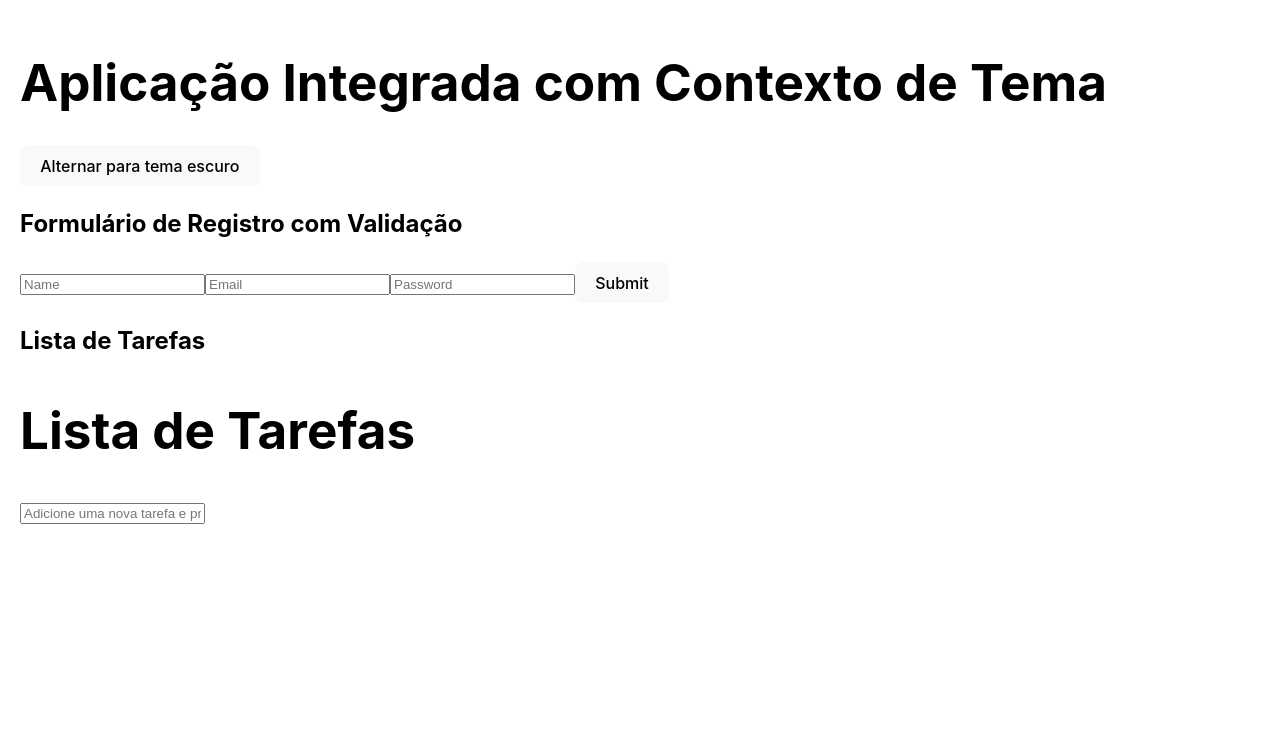
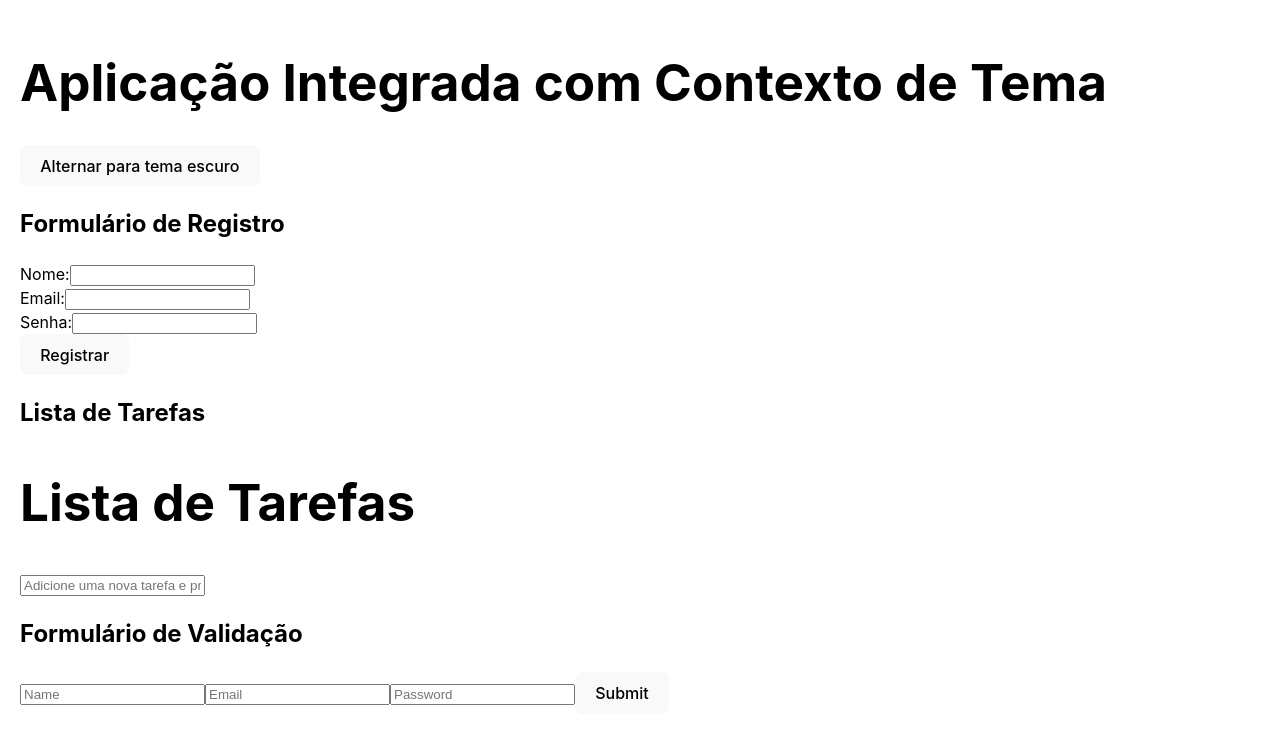
Before and after one commit to LivsDev/FMT_M03_S02, a React (Vite) app in the folder Ex.M3S02/: page / in a window 1280 px wide. Shown: the top 744 px of the page. Built offline with nearby package versions, Linux system fonts and the light colour scheme.

Commit message:
Exercício 04

```diff
--- a/Ex.M3S02/src/App.jsx
+++ b/Ex.M3S02/src/App.jsx
@@ -3,42 +3,49 @@ import { ThemeProvider, useTheme } from './ThemeContext';  // Importa o provedor
 import ThemeToggle from './ThemeToggle';                    // Importa o componente para alternar o tema
 import TaskList from './TaskList';                          // Importa o componente da lista de tarefas
 import RegisterForm from './RegisterForm';                  // Importa o componente do formulário de registro
-import { FormProvider } from './FormContext';               // Importa o provedor do contexto de formulário
-import ValidationForm from './ValidationForm';              // Importa o formulário com validação
+import { FormProvider } from './FormContext.jsx';
+import ValidationForm from './ValidationForm.jsx';            // Importa o formulário com validação
 
 function App() {
-  const { theme } = useTheme(); // Utiliza o hook useTheme para acessar o tema atual
-
-  // Define estilos condicionais baseados no tema atual
-  const appStyle = {
-    backgroundColor: theme === 'light' ? 'white' : '#333',  // Cor de fundo baseada no tema
-    color: theme === 'light' ? 'black' : 'white',           // Cor do texto baseada no tema
-    minHeight: '100vh',                                    // Altura mínima para ocupar a tela inteira
-    padding: '20px'                                        // Padding para dar espaçamento interno
-  };
-
+  // Componente raiz que envolve tudo com o ThemeProvider
   return (
     <ThemeProvider> {/* Envolve todos os componentes filhos com o contexto de tema */}
-      <FormProvider> {/* Adiciona o provedor do contexto de formulário ao redor dos componentes que necessitam */}
-        <div className="App" style={appStyle}>
-          <h1>Aplicação Integrada com Contexto de Tema</h1>
-          <ThemeToggle /> {/* Componente para o usuário poder alternar entre temas claro e escuro */}
-
-          {/* Seção para o formulário de registro com validação */}
-          <section style={{ margin: '20px 0' }}>
-            <h2>Formulário de Registro com Validação</h2>
-            <ValidationForm />
-          </section>
-
-          {/* Seção para a lista de tarefas */}
-          <section style={{ margin: '20px 0' }}>
-            <h2>Lista de Tarefas</h2>
-            <TaskList />
-          </section>
-        </div>
+      <FormProvider> {/* Envolve todos os componentes filhos com o contexto de formulário */}
+        <AppContent />  {/* Componente para conteúdo do app, que acessa o tema */}
       </FormProvider>
     </ThemeProvider>
   );
 }
 
+function AppContent() {
+  const { theme } = useTheme(); // Utiliza o hook useTheme para acessar o tema atual
+
+  // Define estilos condicionais baseados no tema atual
+  const appStyle = {
+    backgroundColor: theme === 'light' ? 'white' : '#333',
+    color: theme === 'light' ? 'black' : 'white',
+    minHeight: '100vh',
+    padding: '20px'
+  };
+
+  return (
+    <div className="App" style={appStyle}>
+      <h1>Aplicação Integrada com Contexto de Tema</h1>
+      <ThemeToggle />
+      <section style={{ margin: '20px 0' }}>
+        <h2>Formulário de Registro</h2>
+        <RegisterForm />
+      </section>
+      <section style={{ margin: '20px 0' }}>
+        <h2>Lista de Tarefas</h2>
+        <TaskList />
+      </section>
+      <section style={{ margin: '20px 0' }}>
+        <h2>Formulário de Validação</h2>
+        <ValidationForm />
+      </section>
+    </div>
+  );
+}
+
 export default App;
```
Also changed, not shown: Ex.M3S02/src/RegisterForm.jsx (line endings or trailing spaces).
